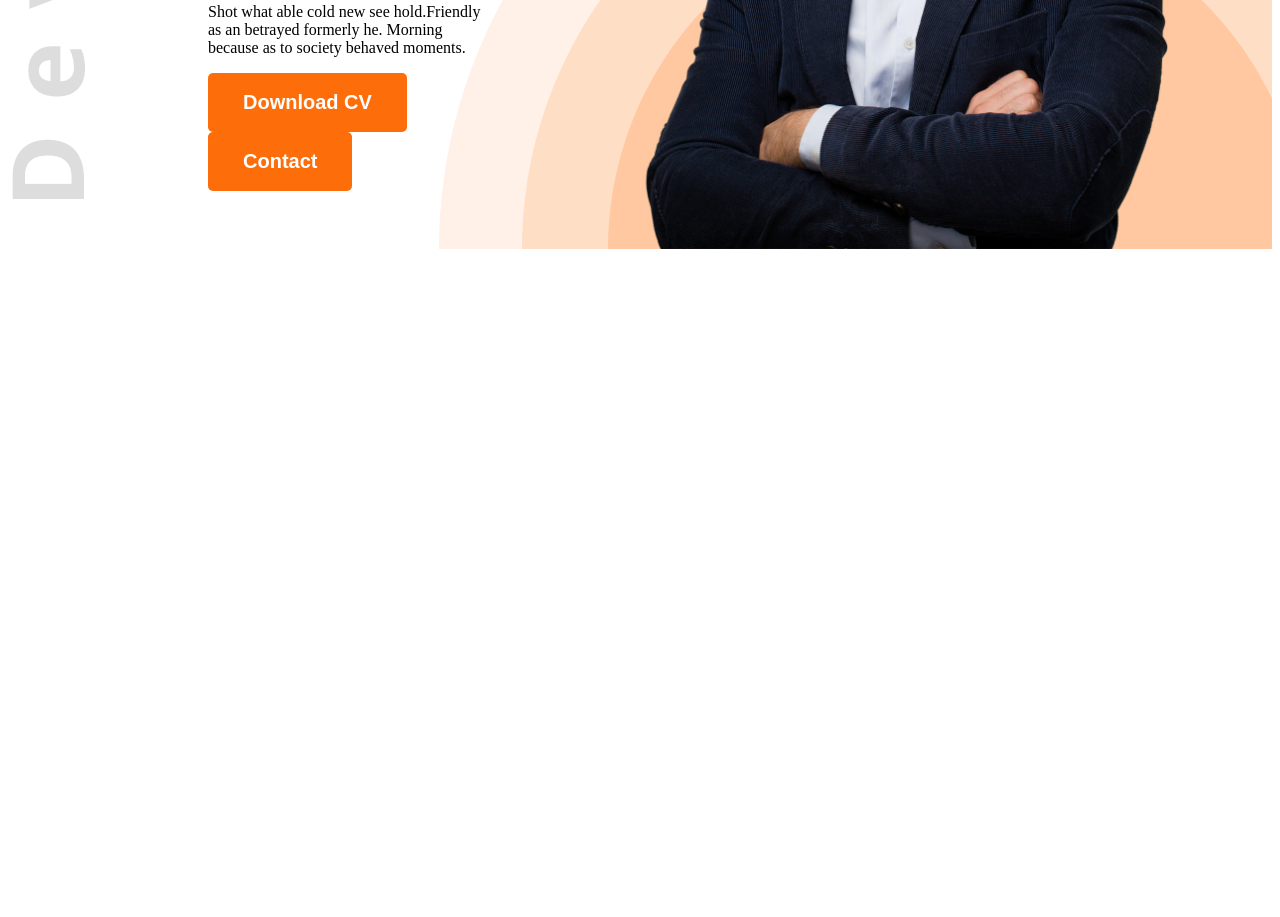
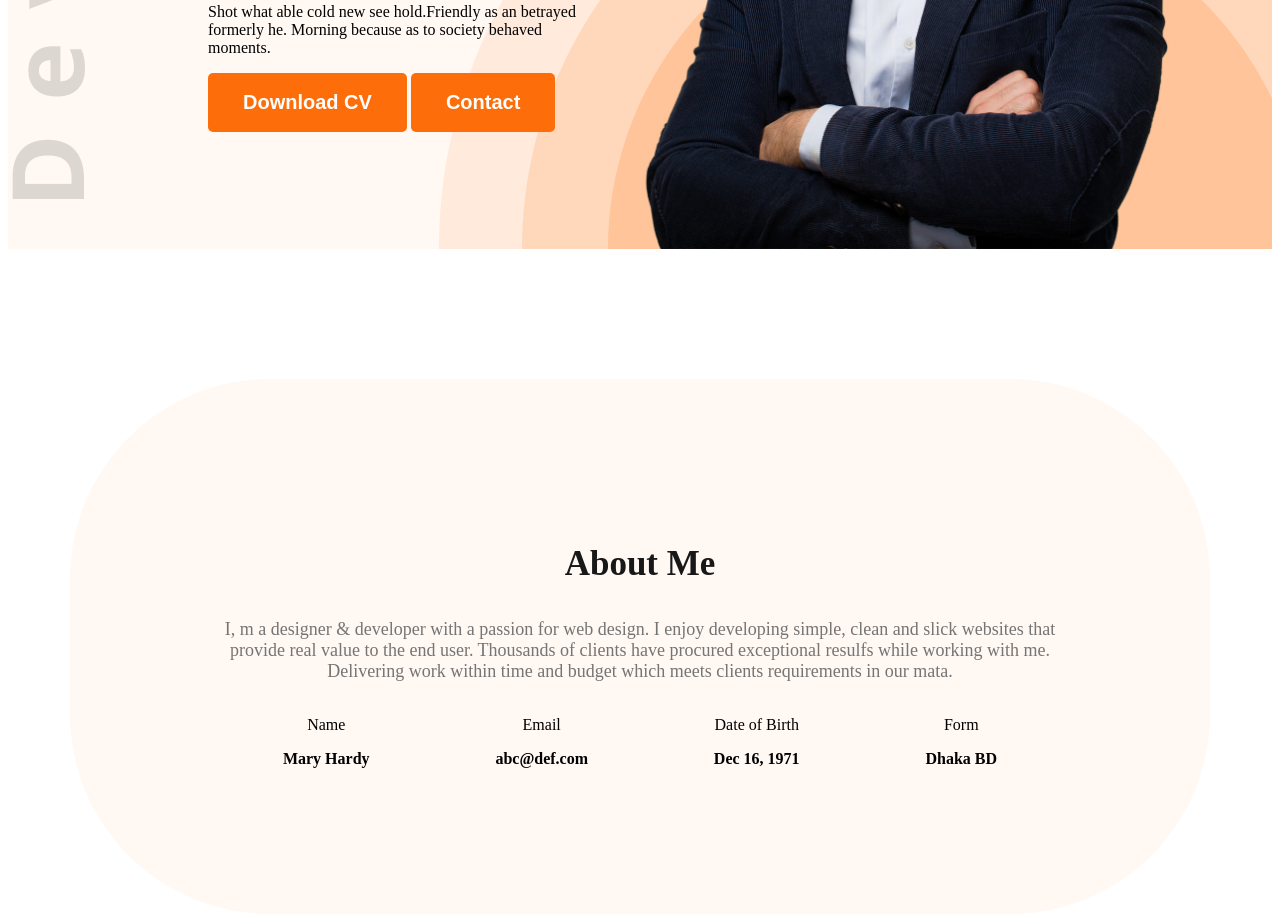
Before and after one commit to montaj25/webdeveloper-portfolio, a plain HTML site: page index.html in a window 1280 px wide. Shown: the part 572-1489 px from the top of the page. Before the commit the page ends 829 px from the top, so only its background shows below. Drawn offline with Linux system fonts and the light colour scheme.

Commit message:
added this section

```diff
--- a/index.html
+++ b/index.html
@@ -10,7 +10,7 @@
     <link rel="stylesheet" href="styles/portfolio.css">
 </head>
 <body class="open-sans-normal">
-    <header class="header">
+    <header class="header secondary-bg">
         <nav>
             <h3 class="nav-title">Ma<span class="text-primary">r</span>y</h3>
             <ul>
@@ -21,7 +21,7 @@
         </nav>
         <div class="banner">
             <div class="banner-content">
-                <h4 class="banner-greetings dark-2">Hi, I am</h4>
+                <h4 class="banner-greetings dark-2">Hi, I  am</h4>
                 <h1 class="banner-title">Mary Hardy</h1>
                 <p class="banner-description">Shot what able cold new see hold.Friendly as an betrayed formerly he. Morning because as to society behaved moments.</p>
             <button class="btn-primary">Download CV</button>
@@ -32,7 +32,31 @@
 
     </header>
     <main>
+        <section class="about secondary-bg">
+            <h3 class="section-title">About Me</h3>
+        <p class="section-description">I, m a designer & developer with a passion for web design. I enjoy developing simple, clean and slick websites that provide real value to the end user. Thousands of clients have procured exceptional resulfs while working with me. Delivering work within time and budget which meets clients requirements in our mata.</p>
+            <div class="about-items">
+                <!-- .about-title*4>p.item-title+p.item-description -->
+                 <div class="about-item">
+                    <p class="item-title">Name</p>
+                    <p class="item-description">Mary Hardy</p>
+                 </div>
+                 <div class="about-item">
+                    <p class="item-title">Email</p>
+                    <p class="item-description">abc@def.com</p>
+                 </div>
+                 <div class="about-item">
+                    <p class="item-title">Date of Birth</p>
+                    <p class="item-description">Dec 16, 1971</p>
+                 </div>
+                 <div class="about-item">
+                    <p class="item-title">Form</p>
+                    <p class="item-description">Dhaka BD</p>
+                 </div>
 
+
+            </div>
+        </section>
     </main>
     <footer>
 
--- a/styles/portfolio.css
+++ b/styles/portfolio.css
@@ -8,9 +8,14 @@
 }
 
 /* shared style*/
+.secondary-bg{
+    background-color: #FFF8F3;
+
+}
 .text-primary{
     color: #FD6E0A;
 }
+
 .btn-primary{
     /* display: flex; */
     background-color: #FD6E0A;
@@ -20,6 +25,17 @@
     border: none;
     padding: 18px 35px;
     border-radius: 5px;
+
+}
+.section-title{
+    font-size: 35px;
+    font-weight: bold;
+    color: #181818;
+
+}
+.section-description{
+    font-size: 18px;
+    color: #757575;
 
 }
 /* header */
@@ -65,7 +81,7 @@ nav li a{
     margin: 0 95px 0 200px;
 }
 .banner-content{
-    max-width: 280px;
+    max-width: 580px;
 }
 .banner-greetings{
     font-size: 45px;
@@ -80,3 +96,22 @@ nav li a{
     width: 580px;
 
 }
+/* main style */
+main{
+    max-width: 1140px;margin: 0 auto;
+}
+/* about style */
+.about{
+    border-radius: 200px;
+    padding: 130px 150px;
+    text-align: center;
+    margin-top: 130px;
+
+}
+.about-items{
+    display: flex;
+    justify-content: space-around;
+}
+.item-description{
+    font-weight: 600;
+}
```
